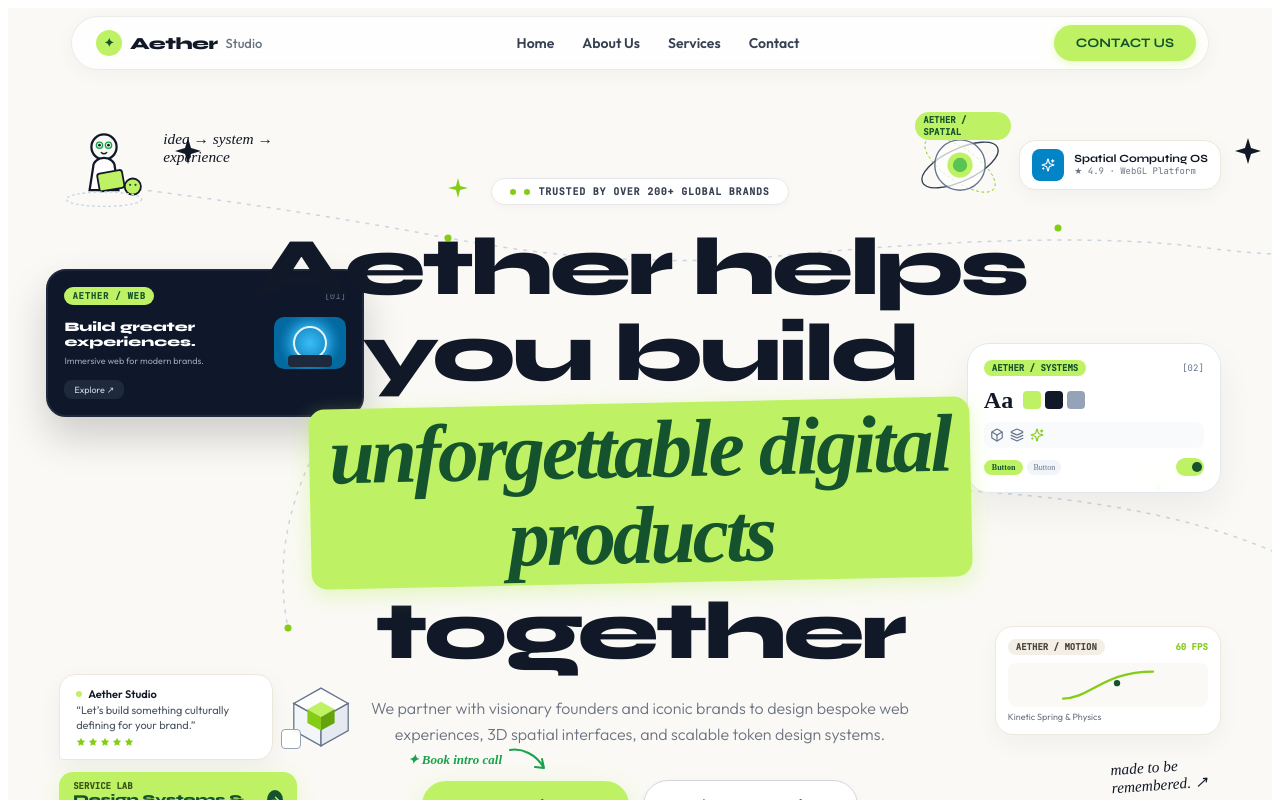
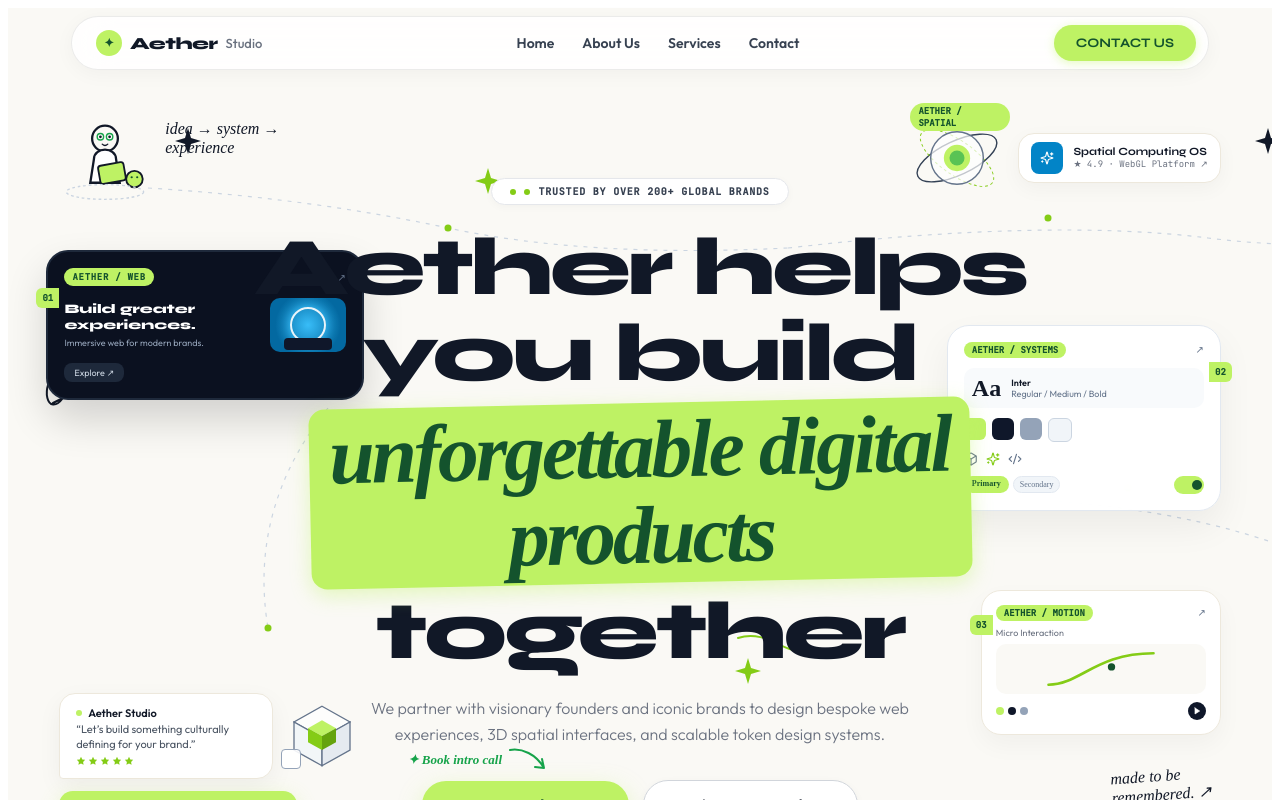
Before and after one commit to FidaaYl/aether-studio, a React (Vite) app: page / in a window 1280 px wide. Shown: the top 800 px of the page. Built offline with nearby package versions, Linux system fonts and the light colour scheme; a web font is replaced by a local one.

Commit message:
feat: enhance hero empty space with individual Aether universe asset fragments, design system panel, and orbit paths

```diff
--- a/src/components/Hero.tsx
+++ b/src/components/Hero.tsx
@@ -10,7 +10,9 @@ import {
   Layers,
   ArrowRight,
   MousePointer2,
-  Activity,
+  Play,
+  Sliders,
+  Code2,
 } from 'lucide-react'
 import Navbar from './Navbar'
 import NarrativeSection from './NarrativeSection'
@@ -24,14 +26,14 @@ export default function Hero() {
 
   const handleMouseMove = (e: React.MouseEvent) => {
     const { clientX, clientY } = e
-    const x = (clientX / window.innerWidth - 0.5) * 14
-    const y = (clientY / window.innerHeight - 0.5) * 14
+    const x = (clientX / window.innerWidth - 0.5) * 12
+    const y = (clientY / window.innerHeight - 0.5) * 12
     setMousePos({ x, y })
   }
 
   return (
     <div style={{ background: '#ffffff', overflowX: 'hidden', color: '#111827' }} onMouseMove={handleMouseMove}>
-      {/* ✦ 1. EXACT ART-DIRECTED AETHER STUDIO UNIVERSE HERO */}
+      {/* ✦ 1. EXACT AETHER UNIVERSE HERO COMPOSITION */}
       <section
         style={{
           position: 'relative',
@@ -49,7 +51,7 @@ export default function Hero() {
       >
         <Navbar />
 
-        {/* ─── DOTTED ORBIT PATHS, NODES & SKETCHBOOK ARROWS ─── */}
+        {/* ─── DOTTED ORBIT PATHS, ISOLATED STARS & GREEN NODES ─── */}
         <svg
           aria-hidden="true"
           style={{
@@ -61,57 +63,64 @@ export default function Hero() {
             zIndex: 1,
           }}
         >
-          {/* Orbit paths */}
+          {/* Subtle Delicate Dotted Orbit Curves */}
           <path
-            d="M 120 180 Q 280 200 440 230 T 750 250"
+            d="M 140 180 Q 300 190 440 220 T 780 240"
             fill="none"
             stroke="#cbd5e1"
-            strokeWidth="1.5"
+            strokeWidth="1.2"
             strokeDasharray="4 6"
           />
           <path
-            d="M 750 250 Q 1050 220 1200 240 T 1450 220"
+            d="M 780 240 Q 1040 210 1200 230 T 1500 210"
             fill="none"
             stroke="#cbd5e1"
-            strokeWidth="1.5"
+            strokeWidth="1.2"
             strokeDasharray="4 6"
           />
           <path
-            d="M 850 480 Q 1150 480 1300 560 T 1450 680"
+            d="M 850 490 Q 1120 480 1280 540 T 1480 660"
             fill="none"
             stroke="#cbd5e1"
-            strokeWidth="1.5"
+            strokeWidth="1.2"
             strokeDasharray="4 6"
           />
           <path
-            d="M 320 420 Q 260 520 280 620"
+            d="M 320 400 Q 240 500 260 620"
             fill="none"
             stroke="#cbd5e1"
-            strokeWidth="1.5"
+            strokeWidth="1.2"
             strokeDasharray="4 6"
           />
 
-          {/* Green Nodes on Orbit Lines */}
-          <circle cx="440" cy="230" r="3.5" fill="#84cc16" />
-          <circle cx="1050" cy="220" r="3.5" fill="#84cc16" />
-          <circle cx="1150" cy="480" r="3.5" fill="#84cc16" />
-          <circle cx="280" cy="620" r="3.5" fill="#84cc16" />
+          {/* Green Connecting Nodes */}
+          <circle cx="440" cy="220" r="3.5" fill="#84cc16" />
+          <circle cx="1040" cy="210" r="3.5" fill="#84cc16" />
+          <circle cx="1120" cy="480" r="3.5" fill="#84cc16" />
+          <circle cx="260" cy="620" r="3.5" fill="#84cc16" />
 
-          {/* Sparkle Stars & Annotations */}
-          <path d="M 180 130 L 183 140 L 193 143 L 183 146 L 180 156 L 177 146 L 167 143 L 177 140 Z" fill="#111827" />
-          <path d="M 450 170 L 452 178 L 460 180 L 452 182 L 450 190 L 448 182 L 440 180 L 448 178 Z" fill="#84cc16" />
-          <path d="M 1240 130 L 1243 140 L 1253 143 L 1243 146 L 1240 156 L 1237 146 L 1227 143 L 1237 140 Z" fill="#111827" />
-          <path d="M 1280 300 L 1282 308 L 1290 310 L 1282 312 L 1280 320 L 1278 312 L 1270 310 L 1278 308 Z" fill="#84cc16" />
-          <path d="M 320 540 L 322 546 L 328 548 L 322 550 L 320 556 L 318 550 L 312 548 L 318 546 Z" fill="#111827" />
+          {/* Isolated Stars & Sparkles (Some connected, some floating freely) */}
+          <path d="M 180 120 L 183 130 L 193 133 L 183 136 L 180 146 L 177 136 L 167 133 L 177 130 Z" fill="#111827" />
+          <path d="M 480 160 L 483 170 L 493 173 L 483 176 L 480 186 L 477 176 L 467 173 L 477 170 Z" fill="#84cc16" />
+          <path d="M 1260 120 L 1263 130 L 1273 133 L 1263 136 L 1260 146 L 1257 136 L 1247 133 L 1257 130 Z" fill="#111827" />
+          <path d="M 1300 290 L 1302 298 L 1310 300 L 1302 302 L 1300 310 L 1298 302 L 1290 300 L 1298 298 Z" fill="#84cc16" />
+          <path d="M 1520 180 L 1522 186 L 1528 188 L 1522 190 L 1520 196 L 1518 190 L 1512 188 L 1518 186 Z" fill="#111827" />
+          <path d="M 330 520 L 332 528 L 340 530 L 332 532 L 330 540 L 328 532 L 320 530 L 328 528 Z" fill="#111827" />
+          <path d="M 740 650 L 743 660 L 753 663 L 743 666 L 740 676 L 737 666 L 727 663 L 737 660 Z" fill="#84cc16" />
+
+          {/* Doodled Curved Arrows */}
+          <path d="M 50 360 C 30 380 40 410 55 390 M 55 390 L 45 395 M 55 390 L 48 380" stroke="#111827" strokeWidth="2" strokeLinecap="round" fill="none" />
+          <path d="M 1480 370 C 1500 350 1490 320 1475 340 M 1475 340 L 1485 335 M 1475 340 L 1482 350" stroke="#111827" strokeWidth="2" strokeLinecap="round" fill="none" />
+          <path d="M 730 630 C 760 620 780 650 795 640 M 795 640 L 785 642 M 795 640 L 790 630" stroke="#84cc16" strokeWidth="2" strokeLinecap="round" fill="none" />
         </svg>
 
         {/* ─── 1. TOP-LEFT: EXPLORER CHARACTER & "idea → system → experience" ─── */}
         <motion.div
-          animate={{ x: mousePos.x * -0.8, y: mousePos.y * -0.8 }}
+          animate={{ x: mousePos.x * -0.7, y: mousePos.y * -0.7 }}
           transition={{ type: 'spring', damping: 25, stiffness: 80 }}
           style={{
             position: 'absolute',
-            top: '12%',
+            top: '11%',
             left: 'clamp(2%, 4vw, 7%)',
             display: 'flex',
             alignItems: 'flex-start',
@@ -120,8 +129,7 @@ export default function Hero() {
             pointerEvents: 'none',
           }}
         >
-          {/* Character sitting with tablet SVG */}
-          <div style={{ width: 90, height: 90 }}>
+          <div style={{ width: 92, height: 92 }}>
             <svg viewBox="0 0 100 100" fill="none" style={{ width: '100%', height: '100%' }}>
               <circle cx="50" cy="30" r="14" stroke="#111827" strokeWidth="2.5" />
               <circle cx="45" cy="28" r="3.5" stroke="#16a34a" strokeWidth="1.5" />
@@ -138,15 +146,14 @@ export default function Hero() {
             </svg>
           </div>
 
-          {/* Handwritten "idea → system → experience" */}
           <div
             style={{
               fontFamily: "'Playfair Display', serif",
               fontStyle: 'italic',
-              fontSize: 'clamp(14px, 1.2vw, 17px)',
+              fontSize: 'clamp(14px, 1.25vw, 17px)',
               color: '#111827',
               lineHeight: 1.2,
-              marginTop: 10,
+              marginTop: 8,
             }}
           >
             idea → system →
@@ -155,28 +162,45 @@ export default function Hero() {
           </div>
         </motion.div>
 
-        {/* ─── 2. LEFT: TILTED MINIATURE WEBSITE CARD ("AETHER / WEB") ─── */}
+        {/* ─── 2. LEFT: TILTED MINIATURE WEBSITE PREVIEW ("AETHER / WEB") ─── */}
         <motion.div
           animate={{ x: mousePos.x * -1.0, y: mousePos.y * -1.0 }}
           transition={{ type: 'spring', damping: 25, stiffness: 80 }}
           whileHover={{ scale: 1.05, rotate: -4 }}
           style={{
             position: 'absolute',
-            top: '28%',
+            top: '26%',
             left: 'clamp(1%, 3vw, 5%)',
-            width: 'clamp(220px, 22vw, 290px)',
-            background: '#0f172a',
+            width: 'clamp(230px, 22vw, 290px)',
+            background: '#0b1120',
             border: '2px solid #1e293b',
-            borderRadius: 20,
+            borderRadius: 22,
             padding: 16,
-            boxShadow: '0 20px 40px rgba(0,0,0,0.18)',
+            boxShadow: '0 20px 40px rgba(0,0,0,0.16)',
             transform: 'rotate(-6deg)',
             zIndex: 6,
             color: '#ffffff',
             cursor: 'pointer',
           }}
         >
-          {/* Top Tag & Index */}
+          {/* Side Tag 01 & Top Pill */}
+          <div
+            style={{
+              position: 'absolute',
+              left: -12,
+              top: 36,
+              background: '#bef264',
+              color: '#14532d',
+              fontFamily: "'JetBrains Mono', monospace",
+              fontSize: 9,
+              fontWeight: 800,
+              padding: '4px 6px',
+              borderRadius: '6px 0 0 6px',
+            }}
+          >
+            01
+          </div>
+
           <div style={{ display: 'flex', justifyContent: 'space-between', alignItems: 'center', marginBottom: 12 }}>
             <span
               style={{
@@ -192,10 +216,9 @@ export default function Hero() {
             >
               AETHER / WEB
             </span>
-            <span style={{ fontFamily: "'JetBrains Mono'", fontSize: 9, color: '#64748b' }}>[01]</span>
+            <span style={{ fontSize: 10, color: '#64748b' }}>↗</span>
           </div>
 
-          {/* Website Visual & Typography */}
           <div style={{ display: 'flex', gap: 12, alignItems: 'center', marginBottom: 10 }}>
             <div style={{ flex: 1 }}>
               <div style={{ fontFamily: "'Syne', sans-serif", fontWeight: 800, fontSize: 13, lineHeight: 1.2, marginBottom: 4 }}>
@@ -206,11 +229,11 @@ export default function Hero() {
               </div>
             </div>
 
-            {/* Mini 3D floating island graphic */}
+            {/* Floating Island Graphic */}
             <div
               style={{
-                width: 72,
-                height: 52,
+                width: 76,
+                height: 54,
                 borderRadius: 10,
                 background: 'radial-gradient(circle at center, #38bdf8 0%, #0369a1 70%)',
                 display: 'flex',
@@ -222,8 +245,8 @@ export default function Hero() {
             >
               <div
                 style={{
-                  width: 30,
-                  height: 30,
+                  width: 32,
+                  height: 32,
                   borderRadius: '50%',
                   border: '2px solid rgba(255,255,255,0.9)',
                   boxShadow: '0 0 10px #38bdf8',
@@ -233,9 +256,9 @@ export default function Hero() {
                 style={{
                   position: 'absolute',
                   bottom: 2,
-                  width: 44,
+                  width: 48,
                   height: 12,
-                  background: '#1e293b',
+                  background: '#0f172a',
                   borderRadius: 4,
                 }}
               />
@@ -265,7 +288,7 @@ export default function Hero() {
           transition={{ type: 'spring', damping: 25, stiffness: 80 }}
           style={{
             position: 'absolute',
-            bottom: '12%',
+            bottom: '10%',
             left: 'clamp(2%, 4vw, 7%)',
             display: 'flex',
             flexDirection: 'column',
@@ -273,7 +296,6 @@ export default function Hero() {
             zIndex: 6,
           }}
         >
-          {/* Chat Bubble & 3D Glass Cube Row */}
           <div style={{ display: 'flex', alignItems: 'center', gap: 14 }}>
             {/* Chat Bubble */}
             <div
@@ -303,7 +325,7 @@ export default function Hero() {
             </div>
 
             {/* 3D Glass Cube Artifact with Lime Core */}
-            <div style={{ position: 'relative', width: 68, height: 68 }}>
+            <div style={{ position: 'relative', width: 70, height: 70 }}>
               <svg viewBox="0 0 80 80" fill="none" style={{ width: '100%', height: '100%' }}>
                 <polygon points="40,6 72,24 40,42 8,24" fill="rgba(255,255,255,0.7)" stroke="#64748b" strokeWidth="1.5" />
                 <polygon points="8,24 40,42 40,74 8,56" fill="rgba(241,245,249,0.8)" stroke="#64748b" strokeWidth="1.5" />
@@ -368,13 +390,13 @@ export default function Hero() {
           </motion.div>
         </motion.div>
 
-        {/* ─── 4. TOP-RIGHT: 3D SPATIAL ORB ("AETHER / SPATIAL") & BLUE PILL ─── */}
+        {/* ─── 4. TOP-RIGHT: 3D SPATIAL ORB ("AETHER / SPATIAL") & BLUE BADGE ─── */}
         <motion.div
           animate={{ x: mousePos.x * 1.0, y: mousePos.y * 1.0 }}
           transition={{ type: 'spring', damping: 25, stiffness: 80 }}
           style={{
             position: 'absolute',
-            top: '12%',
+            top: '11%',
             right: 'clamp(2%, 4vw, 7%)',
             display: 'flex',
             alignItems: 'center',
@@ -382,8 +404,7 @@ export default function Hero() {
             zIndex: 6,
           }}
         >
-          {/* Spatial Glass Orb with Rings & Lime Core */}
-          <div style={{ position: 'relative', width: 90, height: 90 }}>
+          <div style={{ position: 'relative', width: 94, height: 94 }}>
             <span
               style={{
                 position: 'absolute',
@@ -411,7 +432,6 @@ export default function Hero() {
             </svg>
           </div>
 
-          {/* Spatial Computing OS Blue Badge */}
           <div
             style={{
               background: '#ffffff',
@@ -442,22 +462,22 @@ export default function Hero() {
               <div style={{ fontFamily: "'Syne', sans-serif", fontWeight: 700, fontSize: 11, color: '#111827' }}>
                 Spatial Computing OS
               </div>
-              <div style={{ fontSize: 9, color: '#6b7280', fontFamily: "'JetBrains Mono'" }}>★ 4.9 · WebGL Platform</div>
+              <div style={{ fontSize: 9, color: '#6b7280', fontFamily: "'JetBrains Mono'" }}>★ 4.9 · WebGL Platform ↗</div>
             </div>
           </div>
         </motion.div>
 
-        {/* ─── 5. RIGHT: DESIGN SYSTEMS TOKEN CARD ("AETHER / SYSTEMS") ─── */}
+        {/* ─── 5. RIGHT: DESIGN SYSTEMS TOKEN PANEL ("AETHER / SYSTEMS") ─── */}
         <motion.div
           animate={{ x: mousePos.x * 0.9, y: mousePos.y * 0.9 }}
           transition={{ type: 'spring', damping: 25, stiffness: 80 }}
           whileHover={{ scale: 1.05, rotate: 3 }}
           style={{
             position: 'absolute',
-            top: '36%',
+            top: '34%',
             right: 'clamp(2%, 4vw, 7%)',
-            width: 'clamp(180px, 18vw, 220px)',
-            background: 'rgba(255,255,255,0.92)',
+            width: 'clamp(200px, 20vw, 240px)',
+            background: 'rgba(255,255,255,0.95)',
             border: '1px solid #e2e8f0',
             borderRadius: 22,
             padding: 16,
@@ -468,8 +488,25 @@ export default function Hero() {
             cursor: 'pointer',
           }}
         >
-          {/* Top Label & Index */}
-          <div style={{ display: 'flex', justifyContent: 'space-between', alignItems: 'center', marginBottom: 12 }}>
+          {/* Side Tab 02 */}
+          <div
+            style={{
+              position: 'absolute',
+              right: -12,
+              top: 36,
+              background: '#bef264',
+              color: '#14532d',
+              fontFamily: "'JetBrains Mono', monospace",
+              fontSize: 9,
+              fontWeight: 800,
+              padding: '4px 6px',
+              borderRadius: '0 6px 6px 0',
+            }}
+          >
+            02
+          </div>
+
+          <div style={{ display: 'flex', justifyContent: 'space-between', alignItems: 'center', marginBottom: 10 }}>
             <span
               style={{
                 background: '#bef264',
@@ -483,42 +520,49 @@ export default function Hero() {
             >
               AETHER / SYSTEMS
             </span>
-            <span style={{ fontFamily: "'JetBrains Mono'", fontSize: 9, color: '#64748b' }}>[02]</span>
+            <span style={{ fontSize: 10, color: '#64748b' }}>↗</span>
           </div>
 
-          {/* Typography Token "Aa" & Color Swatches */}
-          <div style={{ display: 'flex', alignItems: 'center', gap: 10, marginBottom: 10 }}>
+          {/* Typography Token "Aa" & Font Family */}
+          <div style={{ display: 'flex', alignItems: 'center', gap: 10, marginBottom: 10, background: '#f8fafc', padding: 8, borderRadius: 10 }}>
             <div style={{ fontFamily: "'Playfair Display', serif", fontSize: 24, fontWeight: 700, color: '#111827', lineHeight: 1 }}>
               Aa
             </div>
-            <div style={{ display: 'flex', gap: 4 }}>
-              <span style={{ width: 18, height: 18, borderRadius: 4, background: '#bef264', display: 'inline-block' }} />
-              <span style={{ width: 18, height: 18, borderRadius: 4, background: '#111827', display: 'inline-block' }} />
-              <span style={{ width: 18, height: 18, borderRadius: 4, background: '#94a3b8', display: 'inline-block' }} />
+            <div style={{ fontSize: 9, color: '#64748b', fontFamily: "'Outfit'" }}>
+              <div style={{ fontWeight: 700, color: '#111827' }}>Inter</div>
+              <div>Regular / Medium / Bold</div>
             </div>
           </div>
 
-          {/* Component Primitives */}
-          <div style={{ display: 'flex', gap: 6, marginBottom: 10, background: '#f8fafc', padding: 6, borderRadius: 8 }}>
+          {/* Color Palette Tokens */}
+          <div style={{ display: 'flex', gap: 6, marginBottom: 10 }}>
+            <span style={{ width: 22, height: 22, borderRadius: 6, background: '#bef264', display: 'inline-block' }} />
+            <span style={{ width: 22, height: 22, borderRadius: 6, background: '#0f172a', display: 'inline-block' }} />
+            <span style={{ width: 22, height: 22, borderRadius: 6, background: '#94a3b8', display: 'inline-block' }} />
+            <span style={{ width: 22, height: 22, borderRadius: 6, background: '#f1f5f9', border: '1px solid #cbd5e1', display: 'inline-block' }} />
+          </div>
+
+          {/* Primitive Icons */}
+          <div style={{ display: 'flex', gap: 8, marginBottom: 10 }}>
             <Box size={14} color="#64748b" />
-            <Layers size={14} color="#64748b" />
             <Sparkles size={14} color="#84cc16" />
+            <Code2 size={14} color="#64748b" />
           </div>
 
           {/* Mini Buttons & Toggle Switch */}
           <div style={{ display: 'flex', alignItems: 'center', justifyContent: 'space-between' }}>
             <div style={{ display: 'flex', gap: 4 }}>
               <span style={{ background: '#bef264', color: '#14532d', fontSize: 8, fontWeight: 700, padding: '3px 8px', borderRadius: 100 }}>
-                Button
+                Primary
               </span>
-              <span style={{ background: '#f1f5f9', color: '#64748b', fontSize: 8, padding: '3px 6px', borderRadius: 100 }}>
-                Button
+              <span style={{ background: '#f1f5f9', color: '#64748b', fontSize: 8, padding: '3px 6px', borderRadius: 100, border: '1px solid #e2e8f0' }}>
+                Secondary
               </span>
             </div>
 
             <div
               style={{
-                width: 24,
+                width: 26,
                 height: 14,
                 borderRadius: 100,
                 background: '#bef264',
@@ -542,42 +586,73 @@ export default function Hero() {
             position: 'absolute',
             bottom: '22%',
             right: 'clamp(2%, 4vw, 7%)',
-            width: 'clamp(170px, 16vw, 200px)',
+            width: 'clamp(180px, 17vw, 210px)',
             background: '#ffffff',
             border: '1px solid #ede8dc',
-            borderRadius: 18,
-            padding: 12,
+            borderRadius: 20,
+            padding: 14,
             boxShadow: '0 10px 24px rgba(0,0,0,0.04)',
             zIndex: 6,
             cursor: 'pointer',
           }}
         >
-          <div style={{ display: 'flex', justifyContent: 'space-between', alignItems: 'center', marginBottom: 8 }}>
+          {/* Side Tab 03 */}
+          <div
+            style={{
+              position: 'absolute',
+              left: -12,
+              top: 24,
+              background: '#bef264',
+              color: '#14532d',
+              fontFamily: "'JetBrains Mono', monospace",
+              fontSize: 9,
+              fontWeight: 800,
+              padding: '4px 6px',
+              borderRadius: '6px 0 0 6px',
+            }}
+          >
+            03
+          </div>
+
+          <div style={{ display: 'flex', justifyContent: 'space-between', alignItems: 'center', marginBottom: 6 }}>
             <span
               style={{
-                background: '#f3efe6',
-                color: '#4a443a',
+                background: '#bef264',
+                color: '#14532d',
                 fontFamily: "'JetBrains Mono', monospace",
                 fontSize: 9,
-                fontWeight: 700,
+                fontWeight: 800,
                 padding: '2px 8px',
                 borderRadius: 100,
               }}
             >
               AETHER / MOTION
             </span>
-            <span style={{ fontFamily: "'JetBrains Mono'", fontSize: 9, color: '#84cc16', fontWeight: 700 }}>60 FPS</span>
+            <span style={{ fontSize: 10, color: '#64748b' }}>↗</span>
+          </div>
+
+          <div style={{ fontSize: 9, color: '#6b7280', fontFamily: "'Outfit'", marginBottom: 6 }}>
+            Micro Interaction
           </div>
 
           {/* Easing Trajectory Curve Graph */}
-          <div style={{ height: 36, background: '#faf9f5', borderRadius: 8, padding: '4px 6px', position: 'relative', overflow: 'hidden' }}>
+          <div style={{ height: 42, background: '#faf9f5', borderRadius: 10, padding: '4px 6px', position: 'relative', overflow: 'hidden' }}>
             <svg viewBox="0 0 100 40" fill="none" style={{ width: '100%', height: '100%' }}>
               <path d="M 0 35 C 30 35, 45 5, 100 5" stroke="#84cc16" strokeWidth="2.5" strokeLinecap="round" />
               <circle cx="60" cy="18" r="3.5" fill="#14532d" />
             </svg>
           </div>
-          <div style={{ fontSize: 9, color: '#6b7280', fontFamily: "'Outfit'", marginTop: 4 }}>
-            Kinetic Spring & Physics
+
+          {/* Dot Palette & Play */}
+          <div style={{ display: 'flex', justifyContent: 'space-between', alignItems: 'center', marginTop: 8 }}>
+            <div style={{ display: 'flex', gap: 4 }}>
+              <span style={{ width: 8, height: 8, borderRadius: '50%', background: '#bef264' }} />
+              <span style={{ width: 8, height: 8, borderRadius: '50%', background: '#0f172a' }} />
+              <span style={{ width: 8, height: 8, borderRadius: '50%', background: '#94a3b8' }} />
+            </div>
+            <div style={{ width: 18, height: 18, borderRadius: '50%', background: '#0f172a', color: '#fff', display: 'flex', alignItems: 'center', justifyContent: 'center' }}>
+              <Play size={8} fill="currentColor" />
+            </div>
           </div>
         </motion.div>
 
@@ -587,7 +662,7 @@ export default function Hero() {
           transition={{ type: 'spring', damping: 25, stiffness: 80 }}
           style={{
             position: 'absolute',
-            bottom: '6%',
+            bottom: '5%',
             right: 'clamp(2%, 4vw, 8%)',
             display: 'flex',
             flexDirection: 'column',
@@ -600,7 +675,7 @@ export default function Hero() {
             style={{
               fontFamily: "'Playfair Display', serif",
               fontStyle: 'italic',
-              fontSize: 'clamp(14px, 1.2vw, 17px)',
+              fontSize: 'clamp(14px, 1.25vw, 17px)',
               color: '#111827',
               lineHeight: 1.2,
               marginBottom: 4,
@@ -612,7 +687,6 @@ export default function Hero() {
             remembered. ↗
           </div>
 
-          {/* Cyclist with Basket and Speed Lines SVG */}
           <div style={{ width: 110, height: 85 }}>
             <svg viewBox="0 0 120 100" fill="none" style={{ width: '100%', height: '100%' }}>
               <circle cx="28" cy="74" r="16" stroke="#111827" strokeWidth="2.5" />
```
